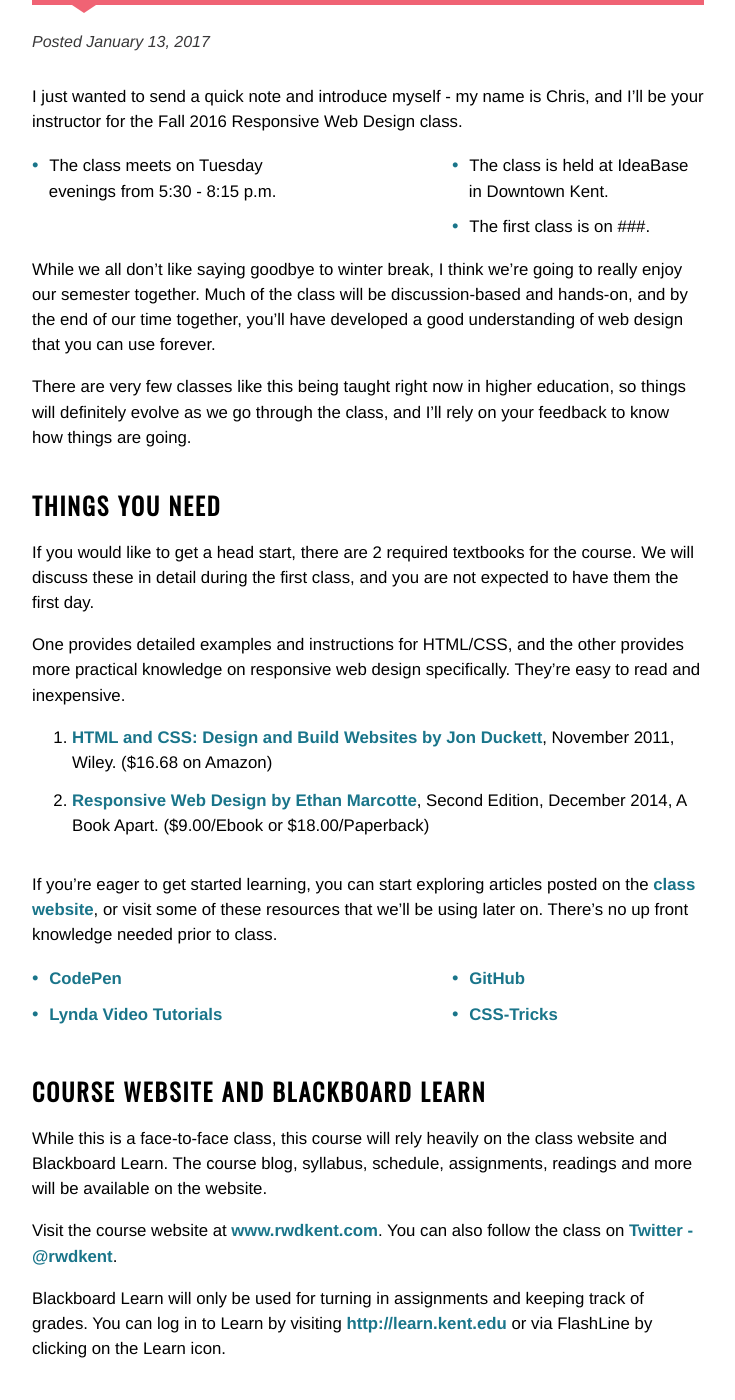
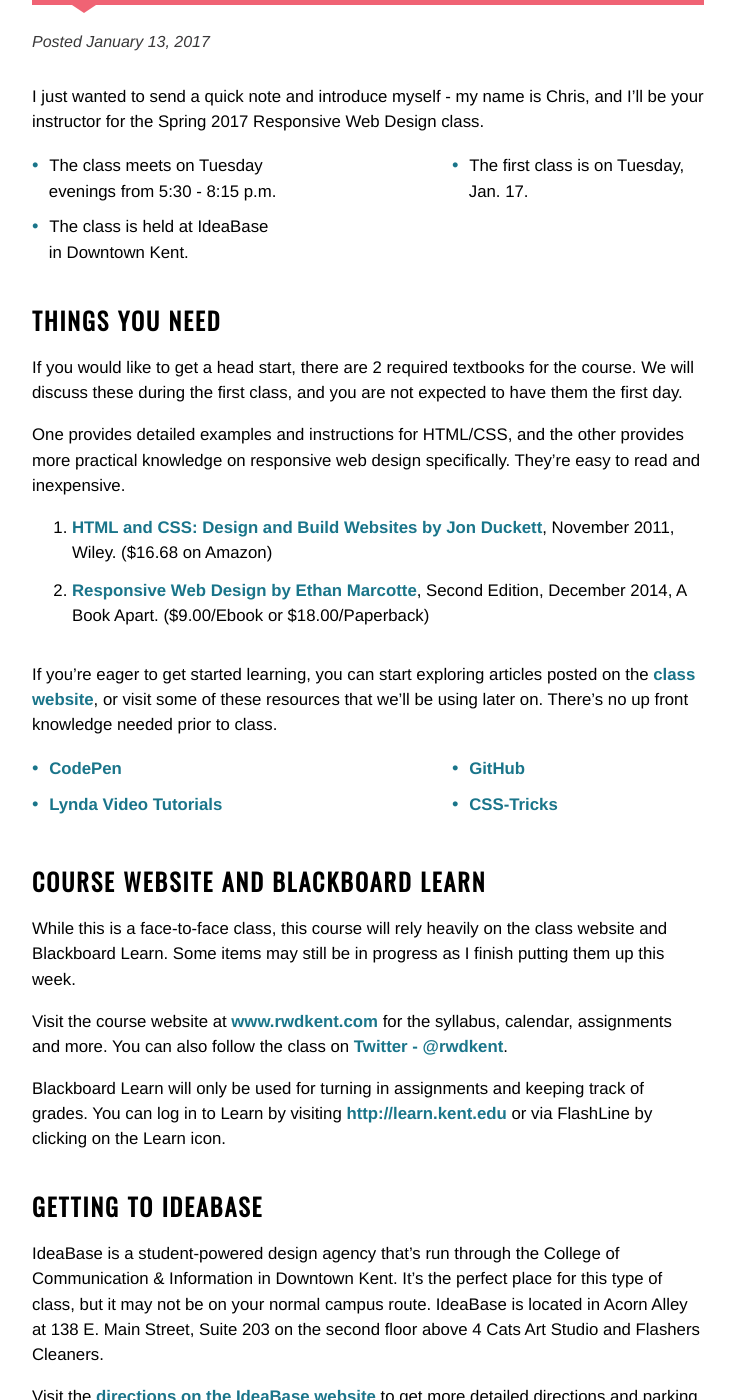
Before and after one commit to KentStateWeb/rwd, a Jekyll site: the page built from _posts/2017-01-13-welcome-to-rwd.md, in a window 1280 px wide and 1400 px high, scrolled down 298 px. Shown: the whole window, without its empty margins (272-1007 px from the left). Built offline with Jekyll 4.4.1, drawn with Linux system fonts in a browser that asks for light colours; some web fonts are replaced; some of the changed text lies outside the part shown.

Commit message:
Edited welcome blog post

```diff
--- a/_posts/2017-01-13-welcome-to-rwd.md
+++ b/_posts/2017-01-13-welcome-to-rwd.md
@@ -3,19 +3,15 @@
 title: Welcome to Responsive Web Design - Spring 2017
 category: blog
 ---
-I just wanted to send a quick note and introduce myself - my name is Chris, and I'll be your instructor for the Fall 2016 Responsive Web Design class.
+I just wanted to send a quick note and introduce myself - my name is Chris, and I'll be your instructor for the Spring 2017 Responsive Web Design class.
 
 * The class meets on Tuesday evenings from 5:30 - 8:15 p.m.
 * The class is held at IdeaBase in Downtown Kent.
-* The first class is on ###.
-
-While we all don't like saying goodbye to winter break, I think we're going to really enjoy our semester together.  Much of the class will be discussion-based and hands-on, and by the end of our time together, you’ll have developed a good understanding of web design that you can use forever.
-
-There are very few classes like this being taught right now in higher education, so things will definitely evolve as we go through the class, and I’ll rely on your feedback to know how things are going.
+* The first class is on Tuesday, Jan. 17.
 
 ## Things You Need
 
-If you would like to get a head start, there are 2 required textbooks for the course.  We will discuss these in detail during the first class, and you are not expected to have them the first day.
+If you would like to get a head start, there are 2 required textbooks for the course.  We will discuss these during the first class, and you are not expected to have them the first day.
 
 One provides detailed examples and instructions for HTML/CSS, and the other provides more practical knowledge on responsive web design specifically.  They’re easy to read and inexpensive.
 
@@ -31,15 +27,17 @@
 
 ## Course Website and Blackboard Learn
 
-While this is a face-to-face class, this course will rely heavily on the class website and Blackboard Learn.  The course blog, syllabus, schedule, assignments, readings and more will be available on the website.
+While this is a face-to-face class, this course will rely heavily on the class website and Blackboard Learn.  Some items may still be in progress as I finish putting them up this week.
 
-Visit the course website at [www.rwdkent.com](http://www.rwdkent.com).  You can also follow the class on [Twitter - @rwdkent](http://www.twitter.com/rwdkent).
+Visit the course website at [www.rwdkent.com](http://www.rwdkent.com) for the syllabus, calendar, assignments and more.    You can also follow the class on [Twitter - @rwdkent](http://www.twitter.com/rwdkent).
 
 Blackboard Learn will only be used for turning in assignments and keeping track of grades.  You can log in to Learn by visiting [http://learn.kent.edu](http://learn.kent.edu) or via FlashLine by clicking on the Learn icon.
 
 ## Getting to IdeaBase
 
-IdeaBase is a student-powered design agency that’s run through the College of Communication & Information in Downtown Kent.  It’s the perfect place for this type of class, but it may not be on your normal campus route.  IdeaBase is located in Acorn Alley at 138 E. Main Street, Suite 203 on the second floor above 4 Cats Art Studio and Flashers Cleaners.  Visit the [directions on the IdeaBase website](http://ideabasekent.com/directions) to get more detailed directions and parking information.
+IdeaBase is a student-powered design agency that’s run through the College of Communication & Information in Downtown Kent.  It’s the perfect place for this type of class, but it may not be on your normal campus route.  IdeaBase is located in Acorn Alley at 138 E. Main Street, Suite 203 on the second floor above 4 Cats Art Studio and Flashers Cleaners.
+
+Visit the [directions on the IdeaBase website](http://ideabasekent.com/directions) to get more detailed directions and parking information.
 
 You can of course walk or bike to class along the esplanade, but if you’re driving, you can park for FREE in any of the public or metered spots on Main Street after 5:00 p.m.  Plus, you have access to all of the amenities that downtown Kent has to offer before and after class and on breaks.
 
```
Also changed, not shown: 4 other files.
